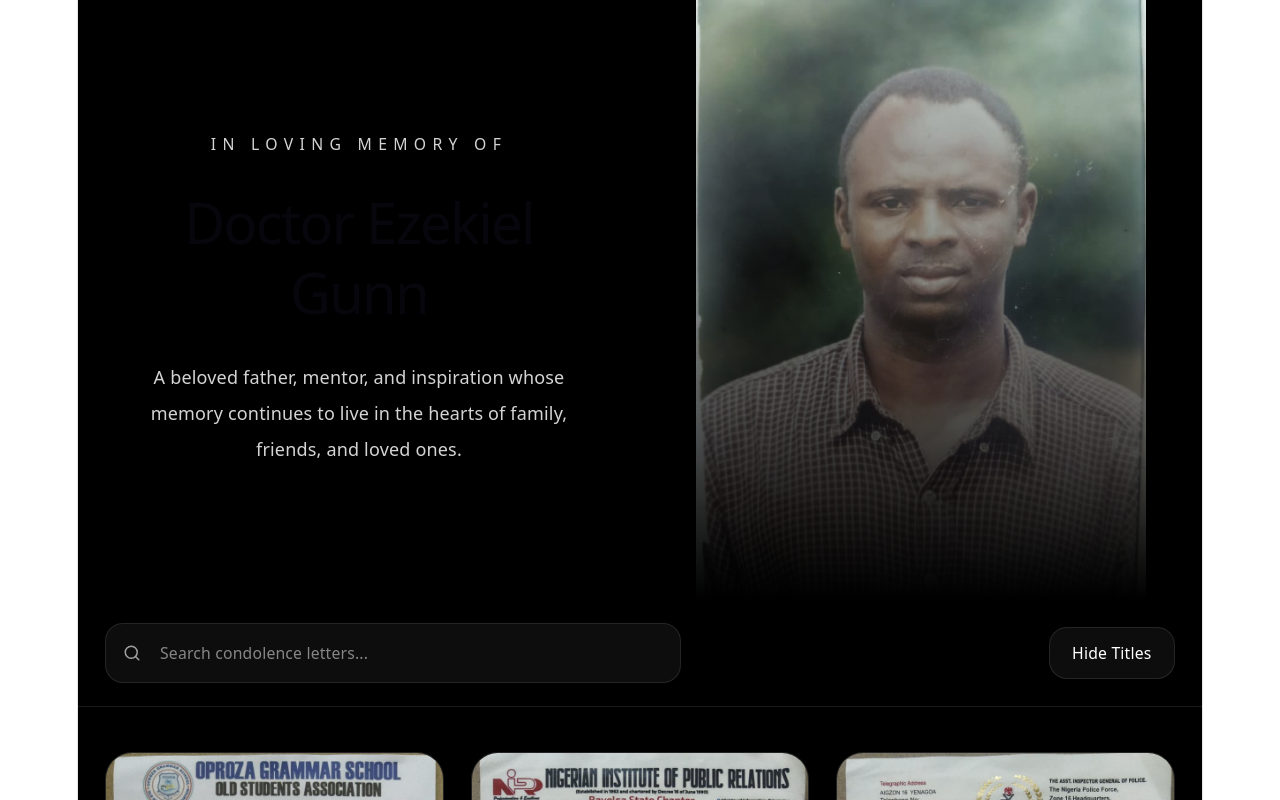
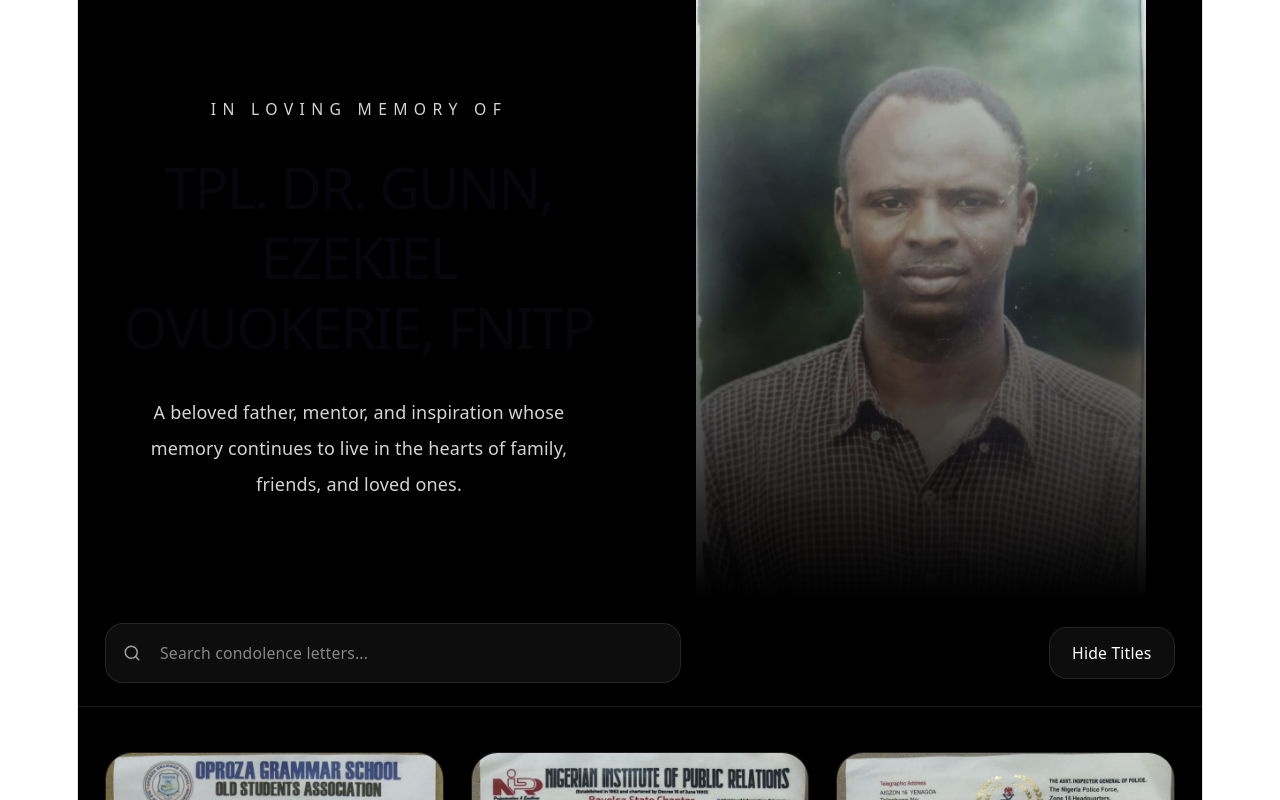
Before and after one commit to ShadowMonarch01/drgunnlegacy, a React (Vite) app: page / in a window 1280 px wide. Shown: the top 800 px of the page. Built offline with nearby package versions, Linux system fonts and the light colour scheme.

Commit message:
correct name

```diff
--- a/src/MemorialPage.tsx
+++ b/src/MemorialPage.tsx
@@ -154,7 +154,7 @@ export default function MemorialLettersPage() {
         </p>
 
         <h1 className="text-4xl font-bold leading-tight md:text-6xl">
-          Doctor Ezekiel Gunn
+          TPL. DR. GUNN, EZEKIEL OVUOKERIE, FNITP
         </h1>
 
         <p className="mt-6 max-w-xl text-base leading-8 text-neutral-300">
@@ -207,7 +207,7 @@ export default function MemorialLettersPage() {
       </p>
 
       <h1 className="text-4xl font-bold leading-tight sm:text-5xl md:text-7xl">
-        Doctor Ezekiel Gunn
+        TPL. DR. GUNN, EZEKIEL OVUOKERIE, FNITP
       </h1>
 
       <p className="mt-6 max-w-2xl text-base leading-8 text-neutral-300 sm:text-lg">
```
